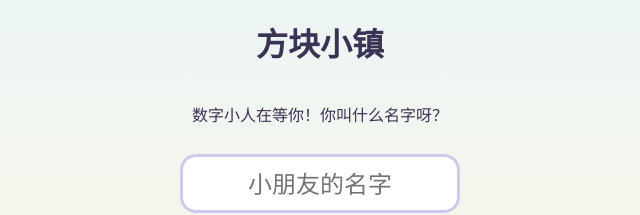
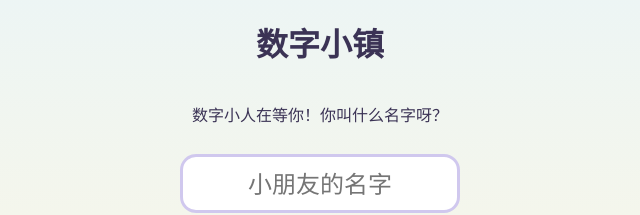
Before and after one commit to alexlee-xz/123_game, a plain HTML site: page index.html in a window 1280 px wide. Shown: the part 277-492 px from the top of the page, 320-960 px from the left. Drawn offline with Linux system fonts and the light colour scheme.

Commit message:
rename title: 方块小镇 -> 数字小镇

```diff
--- a/index.html
+++ b/index.html
@@ -4,7 +4,7 @@
 <meta charset="utf-8">
 <meta name="viewport" content="width=device-width,initial-scale=1,maximum-scale=1,user-scalable=no,viewport-fit=cover">
 <meta name="theme-color" content="#4dabf7">
-<title>方块小镇 · 数学小游戏</title>
+<title>数字小镇 · 数学小游戏</title>
 <link rel="stylesheet" href="css/style.css?v=1">
 </head>
 <body>
@@ -28,7 +28,7 @@
 <script src="js/games/tenframe.js?v=1"></script>
 <script src="js/games/shop.js?v=1"></script>
 <script src="js/games/challenge.js?v=1"></script>
-<script src="js/pages/home.js?v=1"></script>
+<script src="js/pages/home.js?v=2"></script>
 <script src="js/pages/parent.js?v=1"></script>
 <script src="js/app.js?v=1"></script>
 </body>
--- a/js/pages/home.js
+++ b/js/pages/home.js
@@ -1,4 +1,4 @@
-/* 首页（方块小镇地图）、贴纸册、欢迎页。 */
+/* 首页（数字小镇地图）、贴纸册、欢迎页。 */
 (function (root) {
   'use strict';
   const NG = root.NG, L = NG.logic, h = NG.ui.h;
@@ -47,7 +47,7 @@
 
     rootEl.appendChild(h('div', { class: 'screen welcome' },
       h('div', { class: 'logo', html: NG.blocks.stack(3, { unit: 40 }) + NG.blocks.stack(5, { unit: 40 }) + NG.blocks.stack(7, { unit: 40 }) }),
-      h('h1', null, '方块小镇'),
+      h('h1', null, '数字小镇'),
       h('p', null, '数字小人在等你！你叫什么名字呀？'),
       input,
       h('button', { class: 'btn primary big', type: 'button', onClick: start }, '开始玩'),
```
